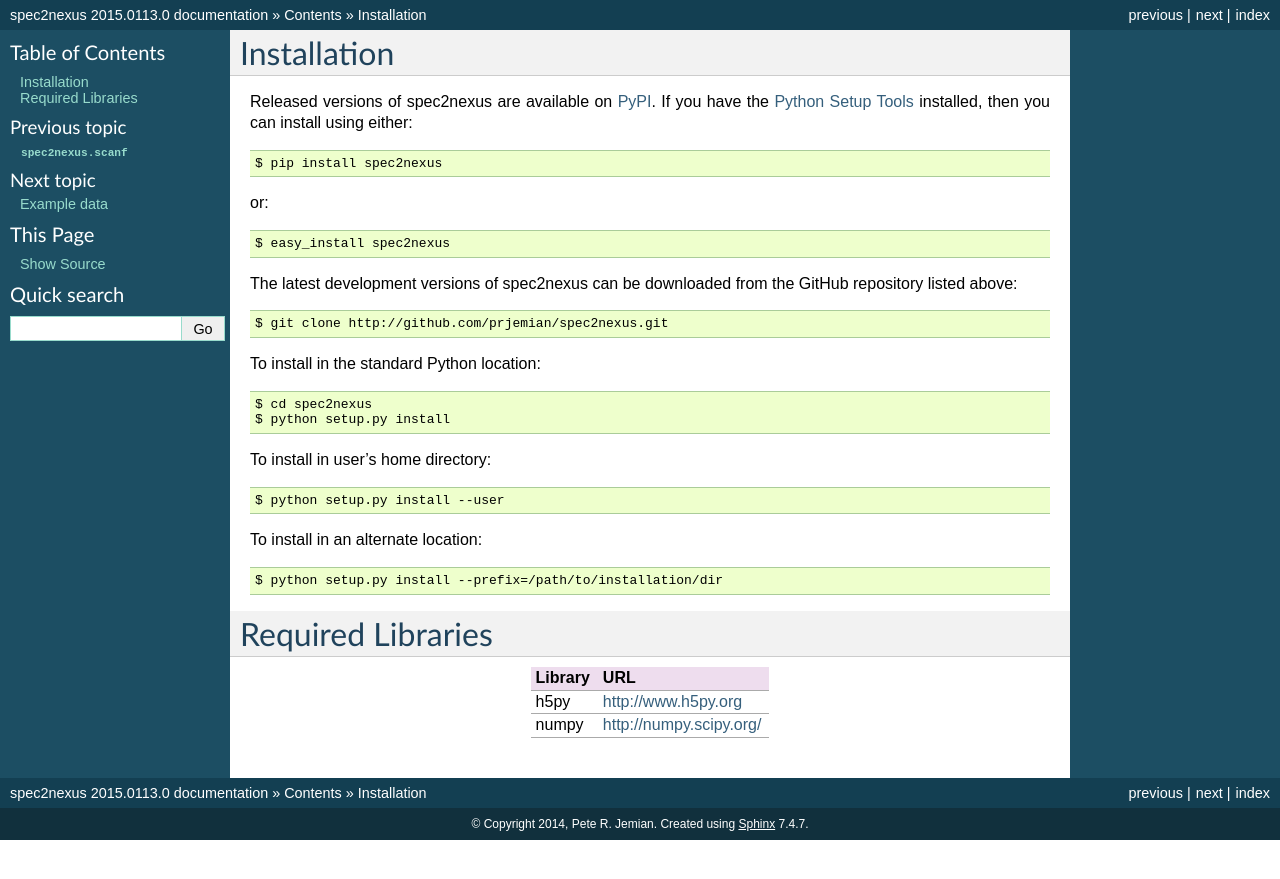
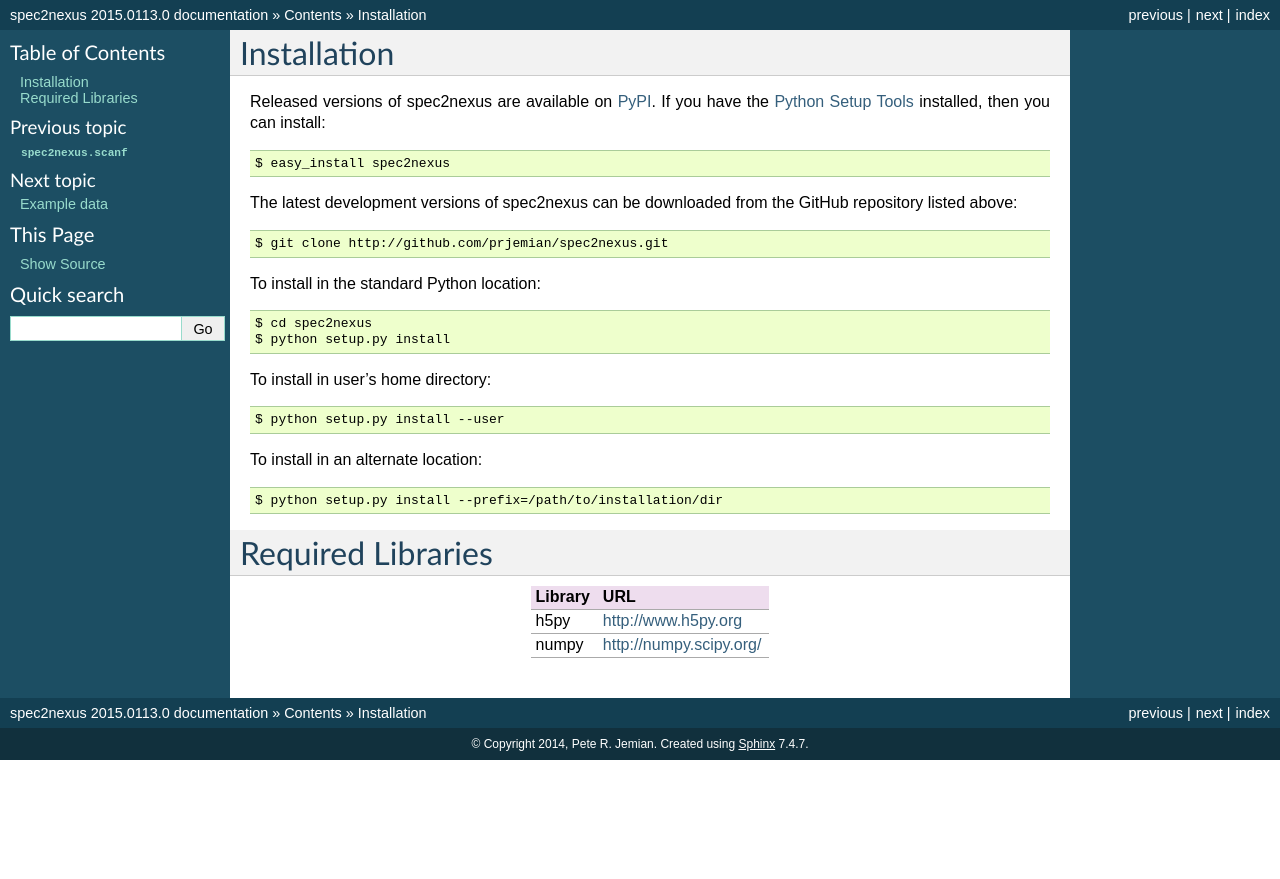
Before and after one commit to prjemian/spec2nexus, a Sphinx documentation site: the page built from docs/source/install.rst, in a window 1280 px wide. Shown: the top 879 px of the page. Built offline with Sphinx 7.4.7, drawn with Linux system fonts in a browser that asks for light colours.

Commit message:
drop suggestions for easy_install from now on

```diff
--- a/docs/source/install.rst
+++ b/docs/source/install.rst
@@ -3,12 +3,7 @@
 
 Released versions of spec2nexus are available on `PyPI
 <https://pypi.python.org/pypi/spec2nexus>`_. If you have the `Python Setup Tools
-<https://pypi.python.org/pypi/setuptools>`_ installed, then you can install
-using either::
-
-    $ pip install spec2nexus
-
-or::
+<https://pypi.python.org/pypi/setuptools>`_ installed, then you can install::
 
     $ easy_install spec2nexus
 
```
